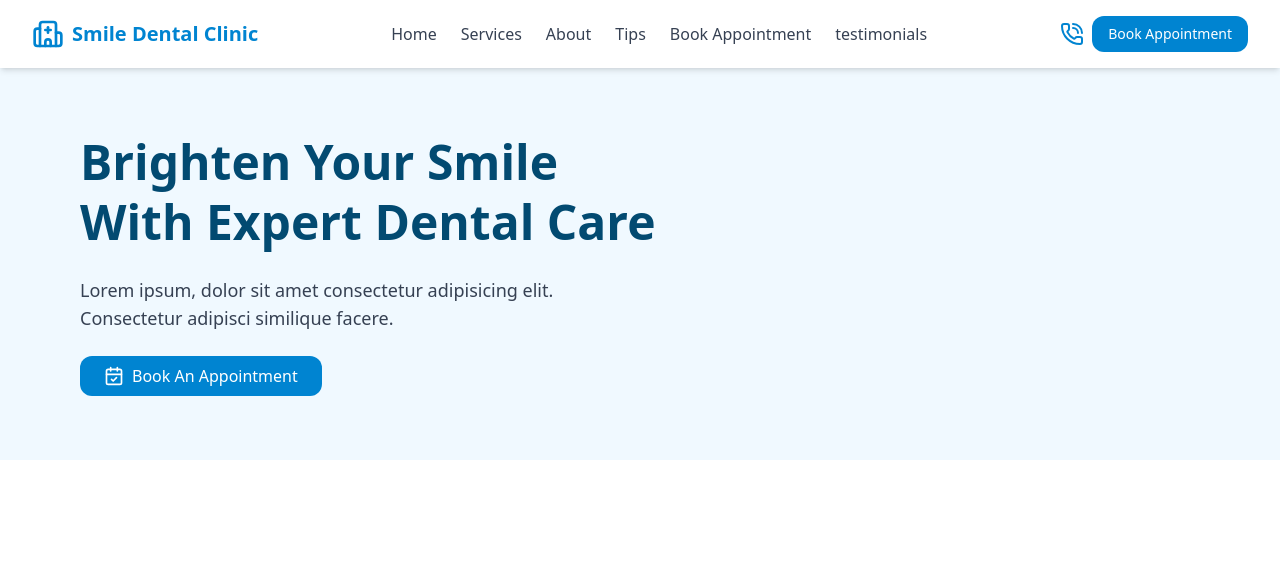
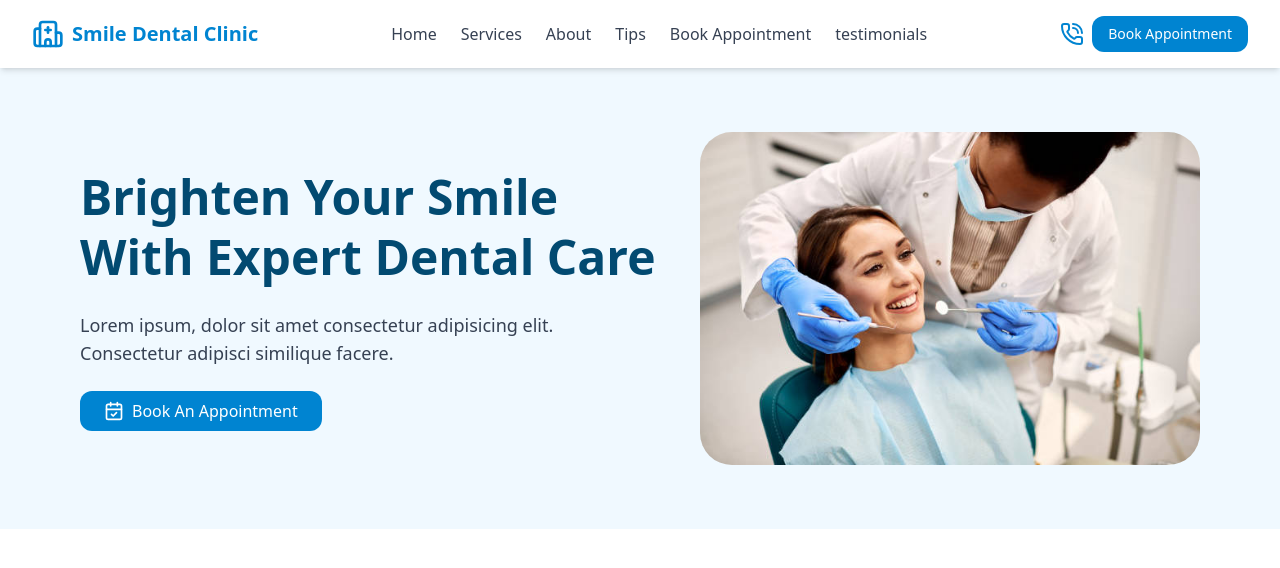
Before and after one commit to GodwinNgbede/dental, a React (Vite) app: page / in a window 1280 px wide. Shown: the top 568 px of the page. Built offline with nearby package versions, Linux system fonts and the light colour scheme.

Commit message:
hero section RHS

```diff
--- a/src/components/Hero.jsx
+++ b/src/components/Hero.jsx
@@ -1,5 +1,6 @@
 import React from "react";
 import { CalendarCheck } from "lucide-react";
+import hero from "../assets/hero.jpg";
 
 const Hero = () => {
   return (
@@ -22,6 +23,13 @@ const Hero = () => {
             Book An Appointment
           </a>
         </div>
+        <div className="flex justify-center">
+          <img
+            src={hero}
+            alt="dental"
+            className="w-80 lg:w-[500px] rounded-4xl"
+          />
+        </div>
       </div>
     </section>
   );
```
Also changed, not shown: src/assets/hero.jpg (renamed from src/assets/about.jpg).
